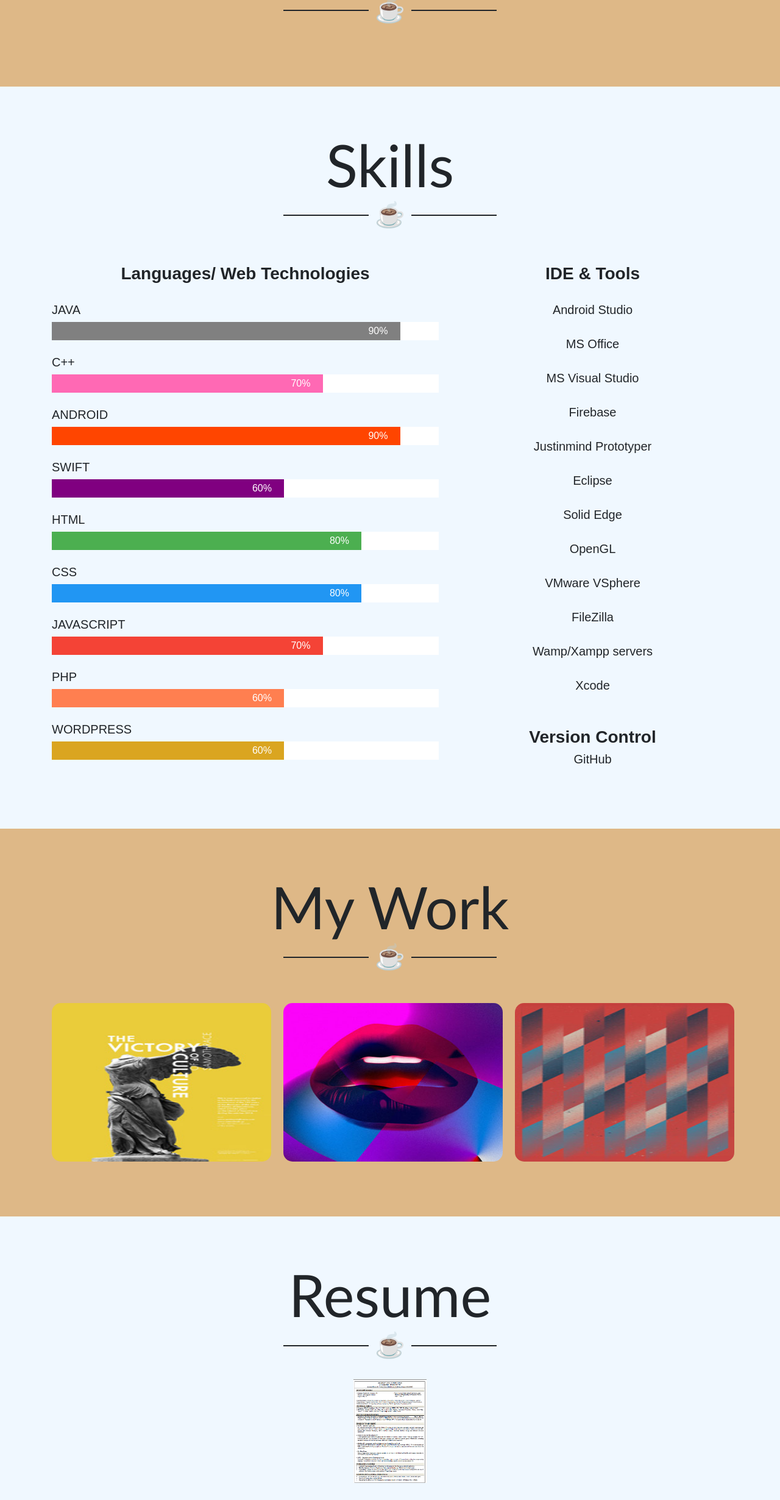
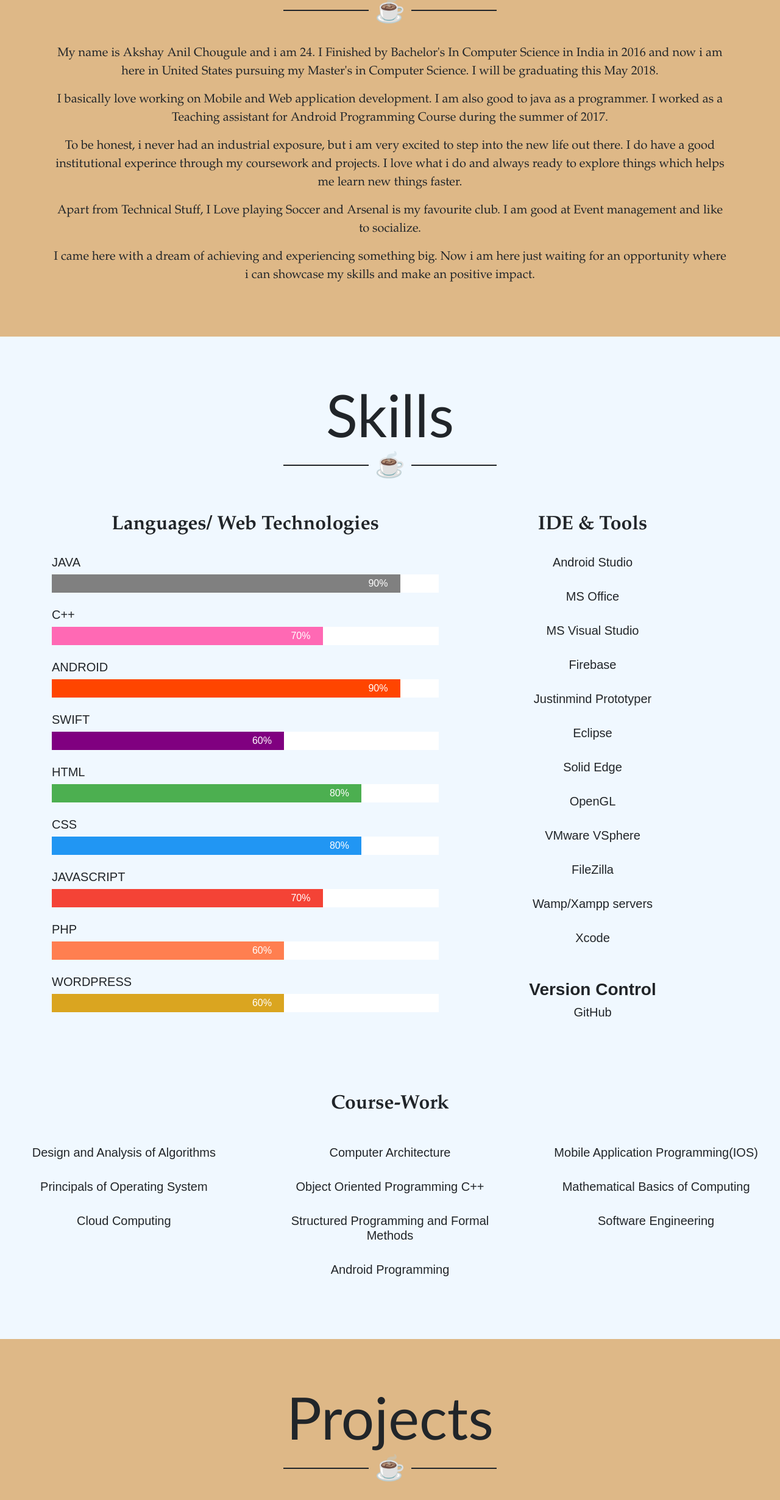
Before and after one commit to akshayc04/Portfolio, a plain HTML site: page html/index.html in a window 1280 px wide. Shown: the part 957-3417 px from the top of the page at 61% size. Drawn offline with nearby package versions, Linux system fonts and the light colour scheme.

Commit message:
courework and about section

```diff
--- a/css/style.css
+++ b/css/style.css
@@ -209,6 +209,11 @@ animation: 1.5s linear infinite condemned_blink_effect;
 	background: burlywood;
 }
 
+#about .text-style{
+	font-family: "Palatino Linotype";
+	line-height: 30px;
+}
+
 #about hr.star:after {
 
 	background: burlywood;
@@ -230,6 +235,21 @@ animation: 1.5s linear infinite condemned_blink_effect;
 .container-skill {
 	width: 100%; /* Full width */
 	background-color: white; /* Grey background */
+}
+
+.text-style{
+	font-family: "Palatino Linotype";
+}
+
+.text_left{
+	text-align: left;
+	margin-left: 80px;
+}
+
+.text_left1{
+	text-align: left;
+	margin-left: 80px;
+	margin-right: 80px;
 }
 
 
--- a/html/index.html
+++ b/html/index.html
@@ -140,13 +140,11 @@
           <h3 class="title">About</h3>
           <hr class="star"><br>
 
-          <div class="row">
-
-
-
-
-
-          </div><!-- row -->
+          <h5 class="text-style"> <p>My name is Akshay Anil Chougule and i am 24. I Finished by Bachelor's In Computer Science in India in 2016 and now i am here in United States pursuing my Master's in Computer Science. I will be graduating this May 2018.</p>
+              <p>I basically love working on Mobile and Web application development. I am also good to java as a programmer. I worked as a Teaching assistant for Android Programming Course during the summer of 2017.</p>
+              <p>To be honest, i never had an industrial exposure, but i am very excited to step into the new life out there. I do have a good institutional experince through my coursework and projects. I love what i do and always ready to explore things which helps me learn new things faster.</p>
+              <p>Apart from Technical Stuff, I Love playing Soccer and Arsenal is my favourite club. I am good at Event management and like to socialize.  </p>
+              <p>I came here with a dream of achieving and experiencing something big. Now i am here just waiting for an opportunity where i can showcase my skills and make an positive impact.</p></h5>
       </div><!-- container -->
 
 
@@ -168,7 +166,7 @@
 
               <div class="col-md-7">
 
-                  <h3><b>Languages/ Web Technologies</b></h3>
+                  <h2 class="text-style"><b>Languages/ Web Technologies</b></h2>
                   <div class="margin"></div>
 
                   <h5 align="left">JAVA</h5>
@@ -230,7 +228,7 @@
 
 
               <div class="col-md-5">
-                  <h3><b>IDE &amp Tools</b></h3>
+                  <h2 class="text-style"><b>IDE &amp Tools</b></h2>
                   <div class="margin"></div>
 
                   <h5>Android Studio</h5> <br>
@@ -253,8 +251,64 @@
 
              </div><!-- row -->
 
-      </div><!-- container -->
+      </div><!-- container --><br><br>
 
+      <div>
+
+          <h2 class="padding_sml text-style"><b>Course-Work</b></h2>
+
+          <div class="row">
+
+              <div class="col-md-4">
+
+                  <h5>Design and Analysis of Algorithms</h5>
+                <br>
+
+                      <h5>Principals of Operating System</h5>
+                 <br>
+
+                      <h5>Cloud Computing</h5>
+                 <br>
+
+
+
+              </div>
+
+
+
+              <div class="col-md-4">
+
+                      <h5>Computer Architecture</h5>
+                  <br>
+
+                      <h5>Object Oriented Programming C++</h5>
+                  <br>
+
+                      <h5>Structured Programming and Formal Methods</h5>
+                  <br>
+
+                         <h5>Android Programming</h5>
+                  <br>
+
+
+              </div>
+
+
+              <div class="col-md-4">
+
+                      <h5>Mobile Application Programming(IOS)</h5>
+                <br>
+
+                      <h5>Mathematical Basics of Computing</h5>
+                  <br>
+
+                      <h5>Software Engineering</h5>
+                <br>
+
+
+              </div>
+
+      </div>
 
   </section>
 
@@ -268,7 +322,7 @@
         <div class="container">
 
 
-            <h3 class="title">My Work</h3>
+            <h3 class="title">Projects</h3>
             <hr class="star"><br>
 
               <div class="row">
@@ -336,10 +390,11 @@
                 <h3>Shoot me an E-mail</h3><br>
 
 
-                  <form>
+
+                      <form action="action_page.php">
                       <div class="form-group">
                           <label class="left_align" for="exampleInputPassword1">Name</label>
-                          <input type="number" class="form-control" id="exampleInputPassword1" placeholder="Name">
+                          <input type="text" class="form-control" id="exampleInputPassword1" placeholder="Enter Name">
                       </div><br>
 
                       <div class="form-group">
@@ -383,11 +438,11 @@
                   </li><br>
 
                   <li>
-                      <a href="#">Leet-Code</a>
+                      <a href="https://leetcode.com/akshaychougule04">Leet-Code</a>
                   </li><br>
 
                   <li>
-                      <a href="#">Hacker-Rank</a>
+                      <a href="https://www.hackerrank.com/Akshay_Chougule">Hacker-Rank</a>
                   </li><br>
               </ul>
 
@@ -399,7 +454,7 @@
     </section>
 
 
-<footer>
+<footer class="text-center">
   <p>Copyright - All Right Reserved 2018</p>
 </footer>
 
@@ -407,12 +462,6 @@
 </div><!-- /.container nomargin -->
 
 
-
-
-
-
-
-  --------------------------------------------------------------------------------------------------------------------------------------------
     <!-- Bootstrap core JavaScript
     =========================================================================================================== -->
     <!-- Placed at the end of the document so the pages load faster
```
